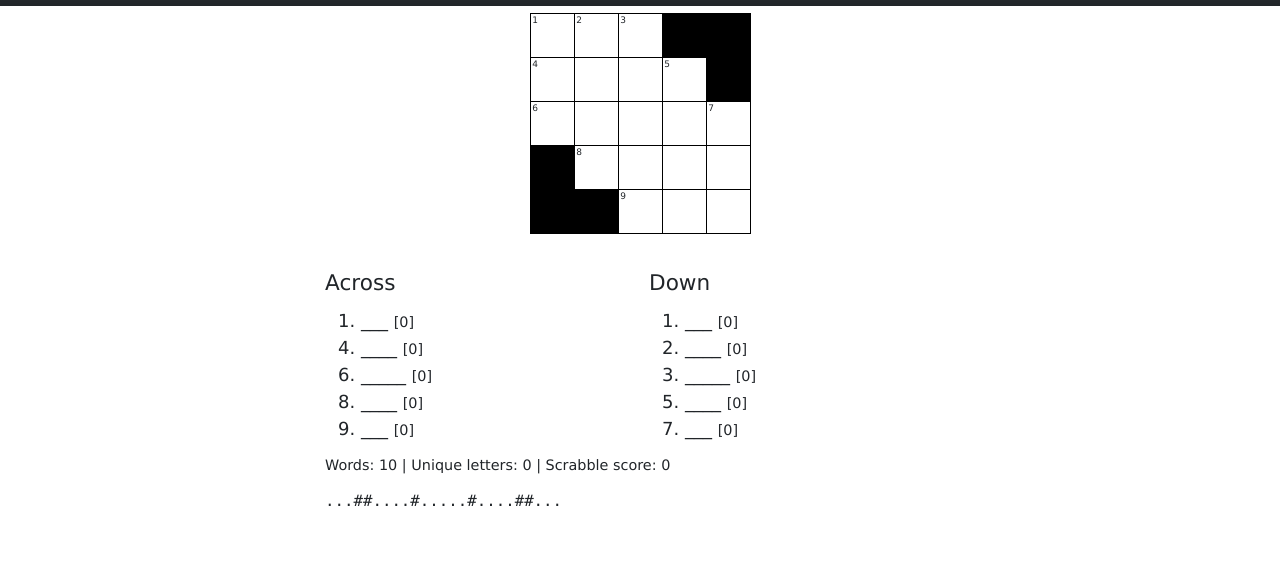
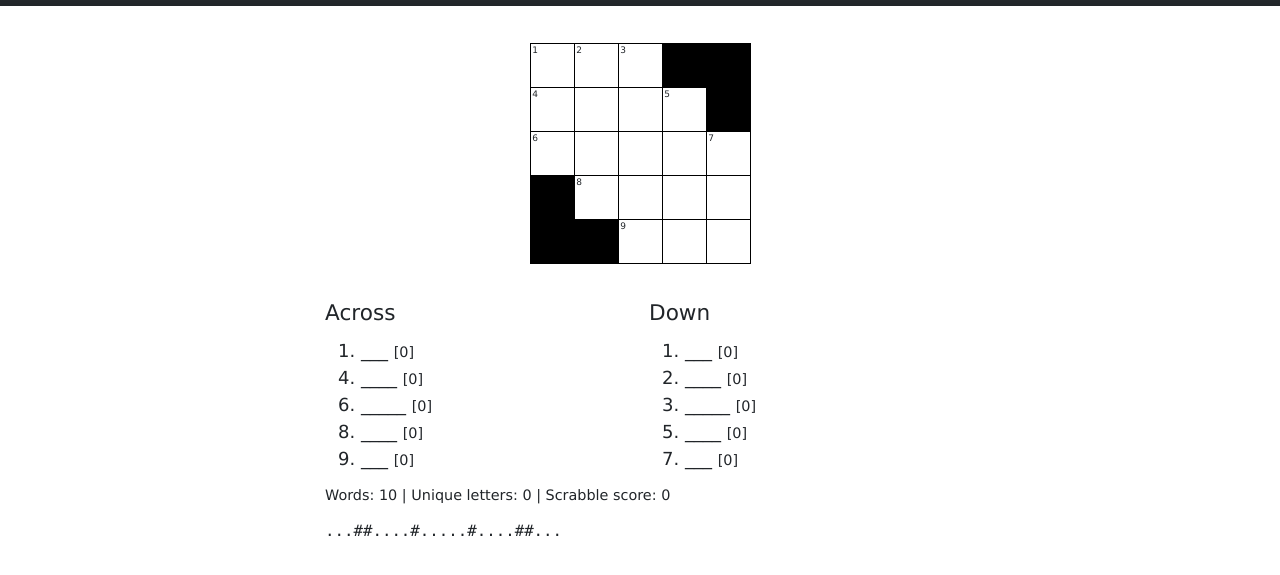
Before and after one commit to jsuddsjr/cross, a website with bundled scripts: page index.html in a window 1280 px wide. Shown: the part 57-632 px from the top of the page. Built offline with nearby package versions, Linux system fonts and the light colour scheme.

Commit message:
More top padding

```diff
--- a/css/cross.scss
+++ b/css/cross.scss
@@ -32,7 +32,7 @@ $mq-large: 56em;
 body {
   font-family: Geneva, Verdana, sans-serif;
   margin: 0;
-  padding-top: 70px;
+  padding-top: 100px;
   height: 100vh;
 }
 
```
Also changed, not shown: css/cross.css, css/cross.min.css, 2 other files.
